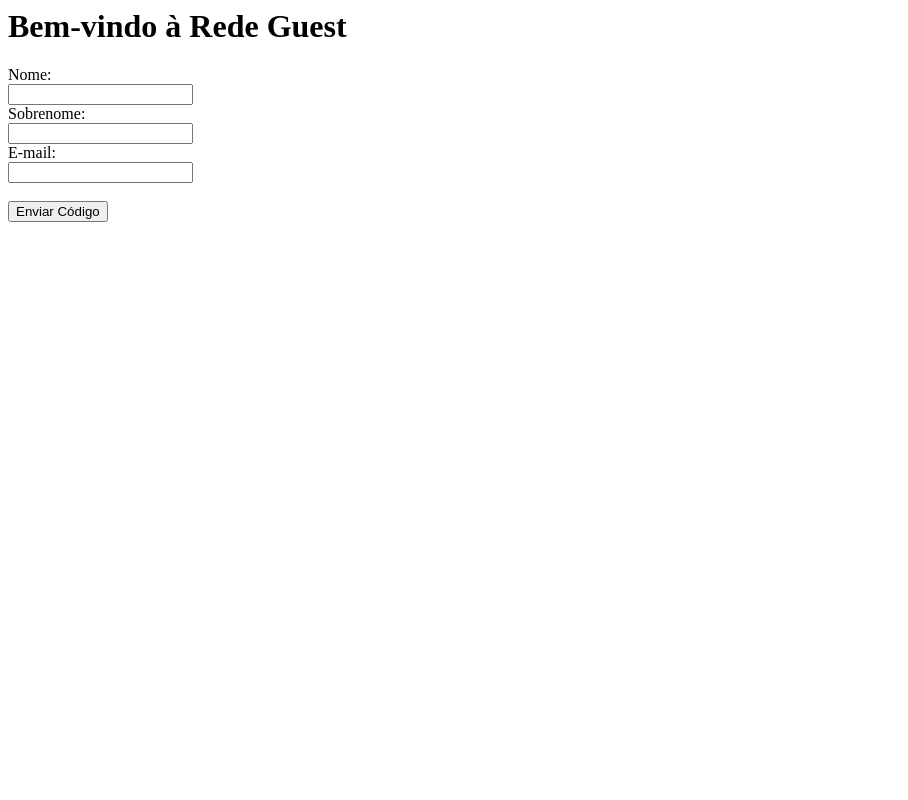
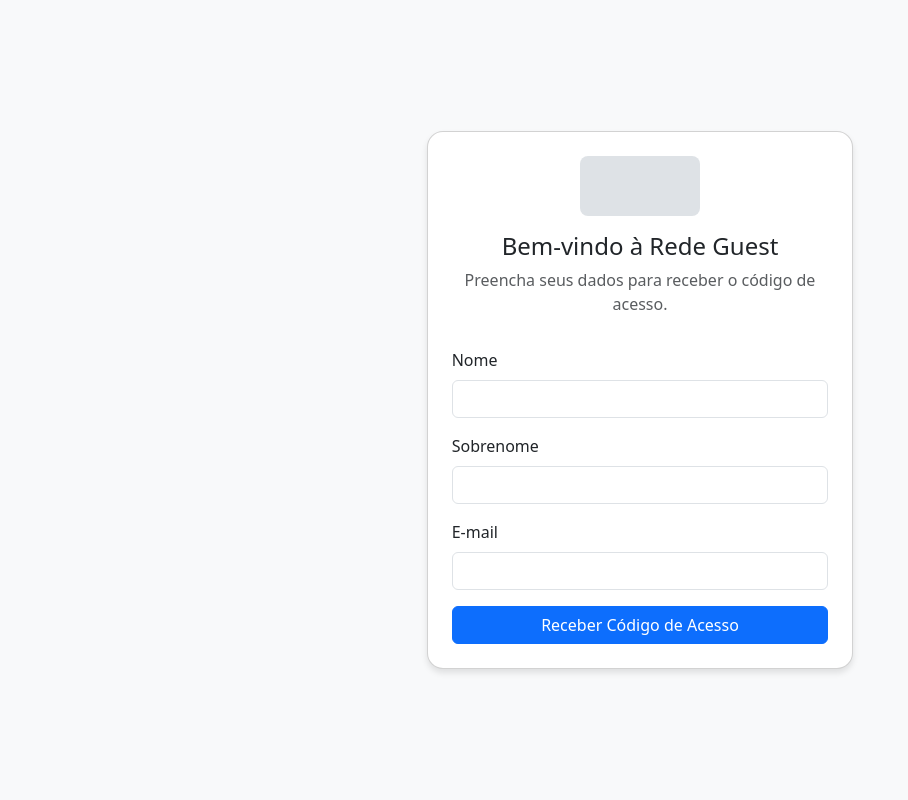
Before and after one commit to G-Sampaio/guest-portal, a Flask app: page / in a window 1280 px wide. Shown: the whole page, without its empty margins (0-908 px from the left). Run offline with Flask 3, Linux system fonts and the light colour scheme; parts of the project's set-up code (start-up, migrations or seed data) failed here and were passed over.

Commit message:
Improve Front

```diff
--- a/templates/index.html
+++ b/templates/index.html
@@ -1,8 +1,41 @@
+<!-- templates/index.html -->
+<!DOCTYPE html>
 <html lang="pt-BR">
 <head>
-  <meta charset="UTF-8"> <title>Portal Guest WiFi</title> </head> <body> <h1>Bem-vindo à Rede Guest</h1>
-  <form action="/" method="post">
-    <label>Nome:</label><br> <input type="text" name="nome" required><br> <label>Sobrenome:</label><br>
-    <input type="text" name="sobrenome" required><br> <label>E-mail:</label><br> <input type="email"
-    name="email" required><br><br> <button type="submit">Enviar Código</button>
-  </form> </body> </html>
+  <meta charset="UTF-8">
+  <meta name="viewport" content="width=device-width, initial-scale=1">
+  <title>Portal Guest WiFi</title>
+  <link href="https://cdn.jsdelivr.net/npm/bootstrap@5.3.0/dist/css/bootstrap.min.css" rel="stylesheet">
+  <style>
+    body { background-color: #f8f9fa; }
+    .card { border-radius: 1rem; box-shadow: 0 4px 6px rgba(0,0,0,0.1); }
+    .logo-placeholder { width: 120px; height: 60px; background-color: #dee2e6; border-radius: .5rem; margin-bottom: 1rem; }
+  </style>
+</head>
+<body class="d-flex align-items-center justify-content-center vh-100">
+  <div class="card p-4 col-11 col-md-6 col-lg-4">
+    <div class="text-center mb-3">
+      <div class="logo-placeholder mx-auto"></div>
+      <h4>Bem-vindo à Rede Guest</h4>
+      <p class="text-muted">Preencha seus dados para receber o código de acesso.</p>
+    </div>
+    <form action="/" method="post">
+      <div class="mb-3">
+        <label for="nome" class="form-label">Nome</label>
+        <input type="text" class="form-control" id="nome" name="nome" required>
+      </div>
+      <div class="mb-3">
+        <label for="sobrenome" class="form-label">Sobrenome</label>
+        <input type="text" class="form-control" id="sobrenome" name="sobrenome" required>
+      </div>
+      <div class="mb-3">
+        <label for="email" class="form-label">E-mail</label>
+        <input type="email" class="form-control" id="email" name="email" required>
+      </div>
+      <div class="d-grid">
+        <button type="submit" class="btn btn-primary">Receber Código de Acesso</button>
+      </div>
+    </form>
+  </div>
+</body>
+</html>
```
Also changed, not shown: templates/sucesso.html (+12 -3 lines), templates/verificar.html (+21 -8 lines).
